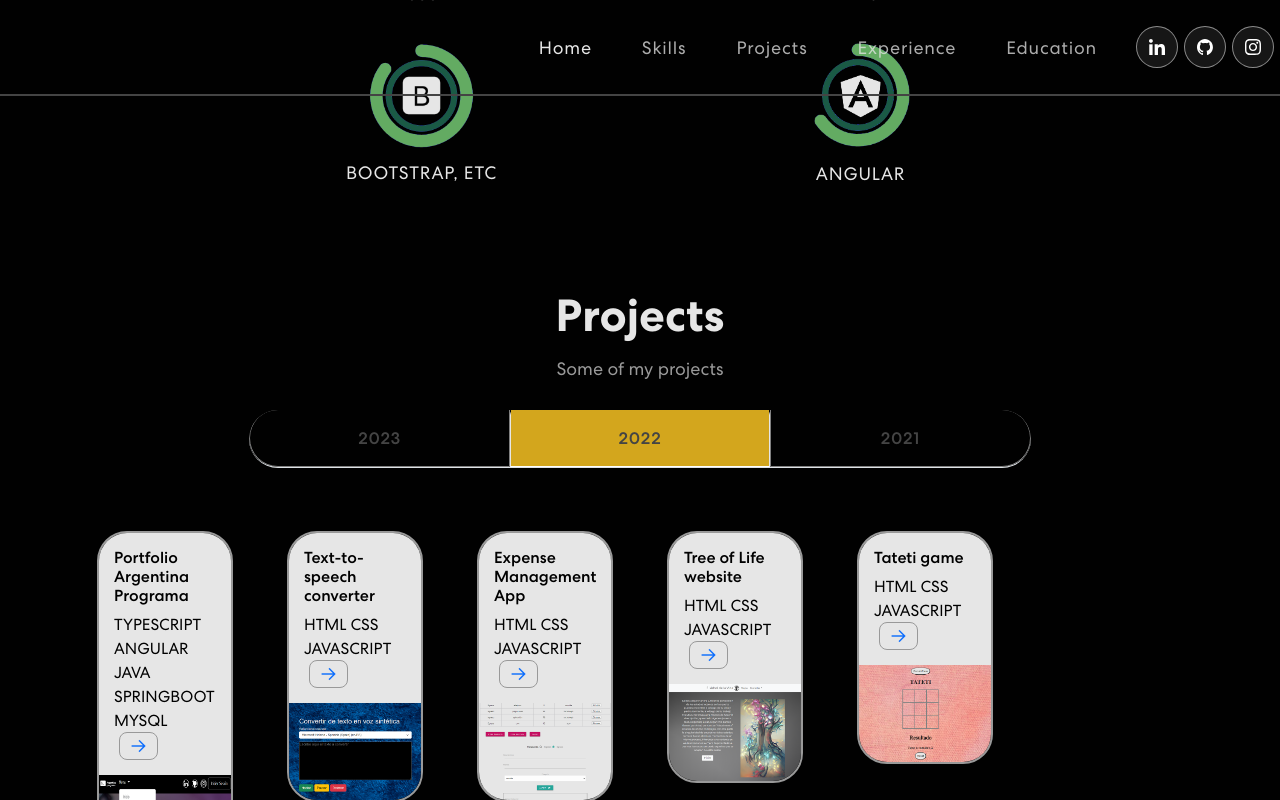
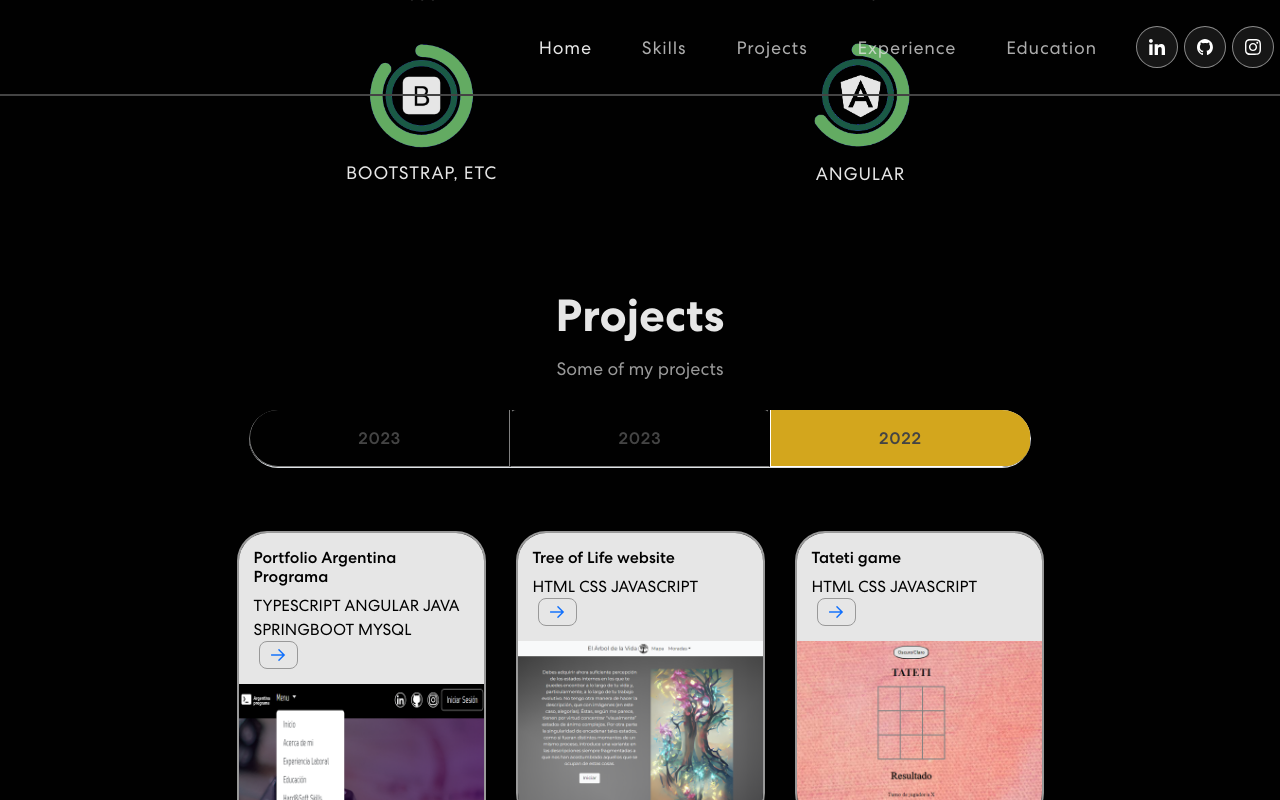
Before and after one commit to lucianatux/portfolioWebsite, a React (Create React App) app in the folder personal-portfolio/: page / in a window 1280 px wide. Both pictures are taken after a click on the tab "2022". Shown: the part 1319-2119 px from the top of the page. Built offline with nearby package versions, Linux system fonts and the light colour scheme.

Commit message:
project card

```diff
--- a/personal-portfolio/src/App.css
+++ b/personal-portfolio/src/App.css
@@ -447,14 +447,10 @@ display: inline-block;
   border-radius: 0 55px 55px 0;
 }
 .cardproject{
-  max-width: 250px;
 border: 2px solid var(--fifth-color);
 border-radius: 30px;
 overflow: hidden;
 margin: 15px;
-}
-.projImg{
-  width: 100%;
 }
 .proj-txtx{
   padding: 15px;
@@ -494,7 +490,7 @@ margin: 15px;
 .experience p, .education p {
   color: var(--fifth-color);
   font-size: 18px;
-  margin: 14px auto 30px auto;
+  /*margin: 14px auto 30px auto;*/
   text-align: center;
 }
 .experienceCard, .educationCard {
--- a/personal-portfolio/src/components/ProjectCard.js
+++ b/personal-portfolio/src/components/ProjectCard.js
@@ -2,7 +2,7 @@ import { Col } from "react-bootstrap";
 
 export const ProjectCard = ({ title, description, imgUrl, link }) => {
   return (
-    <Col size={12} sm={4} md={2}>
+    <Col size={12} sm={6} md={3}>
       <div className="cardproject">
       <div className="proj-imgbx">
         <div className="proj-txtx">
--- a/personal-portfolio/src/components/Projects.js
+++ b/personal-portfolio/src/components/Projects.js
@@ -15,20 +15,13 @@ import { ProjectCard } from "./ProjectCard";
 
 export const Projects = () => {
 
-  const projects = [
+  const projects2023a = [
     {
         id:1,
       title: "Comparator",
       description: "KOTLIN | ANDROID STUDIO",
       imgUrl: projAndroid,
       link: "https://github.com/lucianatux/ticmas-lab-android",
-    },
-    {
-        id:2,
-      title: "Lyra Website. Product Catalog",
-      description: "HTML CSS JAVASCRIPT",
-      imgUrl: projLyra,
-      link:"https://lucianatux.github.io/Lyra/",
     },
     {
         id:3,
@@ -42,14 +35,7 @@ export const Projects = () => {
       title: "Calculator",
       description: "REACT JAVASCRIPT",
       imgUrl: projCalcul,
-      link: "https://github.com/lucianatux/Calculator/",
-    },
-    {
-        id:5,
-        title: "Cross the border. Online Game",
-        description: "HTML CSS JAVASCRIPT",
-      imgUrl: projFrontera,
-      link: "https://lucianatux.github.io/JuegoCruzarLaFrontera/",
+      link: "https://lucianatux.github.io/Calculator/",
     },
     {
         id:6,
@@ -59,14 +45,20 @@ export const Projects = () => {
       link: "https://lucianatux.github.io/simulador/",
     },
   ];
-
-  const projects2022 = [
+  const projects2023b = [
     {
-        id:11,
-      title: "Portfolio Argentina Programa",
-      description: "TYPESCRIPT ANGULAR JAVA SPRINGBOOT MYSQL",
-      imgUrl: projAp2,
-      link: "https://frontendlcc.web.app/",
+      id:2,
+    title: "Lyra Website. Product Catalog",
+    description: "HTML CSS JAVASCRIPT",
+    imgUrl: projLyra,
+    link:"https://lucianatux.github.io/Lyra/",
+  },
+    {
+      id:5,
+      title: "Cross the border. Online Game",
+      description: "HTML CSS JAVASCRIPT",
+    imgUrl: projFrontera,
+    link: "https://lucianatux.github.io/JuegoCruzarLaFrontera/",
   },
     {
       id:12,
@@ -81,6 +73,16 @@ export const Projects = () => {
     description: "HTML CSS JAVASCRIPT",
     imgUrl: projGastos,
     link: "https://lucianatux.github.io/EcoFortuna/",
+  },
+  ];
+
+  const projects2022 = [
+    {
+        id:11,
+      title: "Portfolio Argentina Programa",
+      description: "TYPESCRIPT ANGULAR JAVA SPRINGBOOT MYSQL",
+      imgUrl: projAp2,
+      link: "https://frontendlcc.web.app/",
     },
     {
         id:14,
@@ -112,10 +114,10 @@ export const Projects = () => {
                       <Nav.Link eventKey="first">2023</Nav.Link>
                     </Nav.Item>
                     <Nav.Item>
-                      <Nav.Link eventKey="second">2022</Nav.Link>
+                      <Nav.Link eventKey="second">2023</Nav.Link>
                     </Nav.Item>
                     <Nav.Item>
-                      <Nav.Link eventKey="third">2021</Nav.Link>
+                      <Nav.Link eventKey="third">2022</Nav.Link>
                     </Nav.Item>
                   </Nav>
                   <Tab.Content id="slideInUp" >
@@ -123,7 +125,7 @@ export const Projects = () => {
                       <Row>
                       <div className="divprojectcard">
                       {
-                          projects.map((project, index) => {
+                          projects2023a.map((project, index) => {
                             return (
                               <ProjectCard
                                 key={index}
@@ -137,6 +139,22 @@ export const Projects = () => {
                     </Tab.Pane>
                     <Tab.Pane eventKey="second">
                     <Row>
+                    <div className="divprojectcard">
+                      {
+                          projects2023b.map((project, index) => {
+                            return (
+                              <ProjectCard
+                                key={index}
+                                {...project}
+                                />
+                            )
+                          })
+                        }
+                        </div>
+                      </Row>
+                    </Tab.Pane>
+                    <Tab.Pane eventKey="third">
+                    <div className="divprojectcard">
                       {
                           projects2022.map((project, index) => {
                             return (
@@ -147,10 +165,7 @@ export const Projects = () => {
                             )
                           })
                         }
-                      </Row>
-                    </Tab.Pane>
-                    <Tab.Pane eventKey="third">
-                      <p>Lorem ipsum dolor sit amet consectetur adipisicing elit. Cumque quam, quod neque provident velit, rem explicabo excepturi id illo molestiae blanditiis, eligendi dicta officiis asperiores delectus quasi inventore debitis quo.</p>
+                        </div>
                     </Tab.Pane>
                   </Tab.Content>
                 </Tab.Container>
```
Lines whose indentation alone changed are shown as unchanged.
